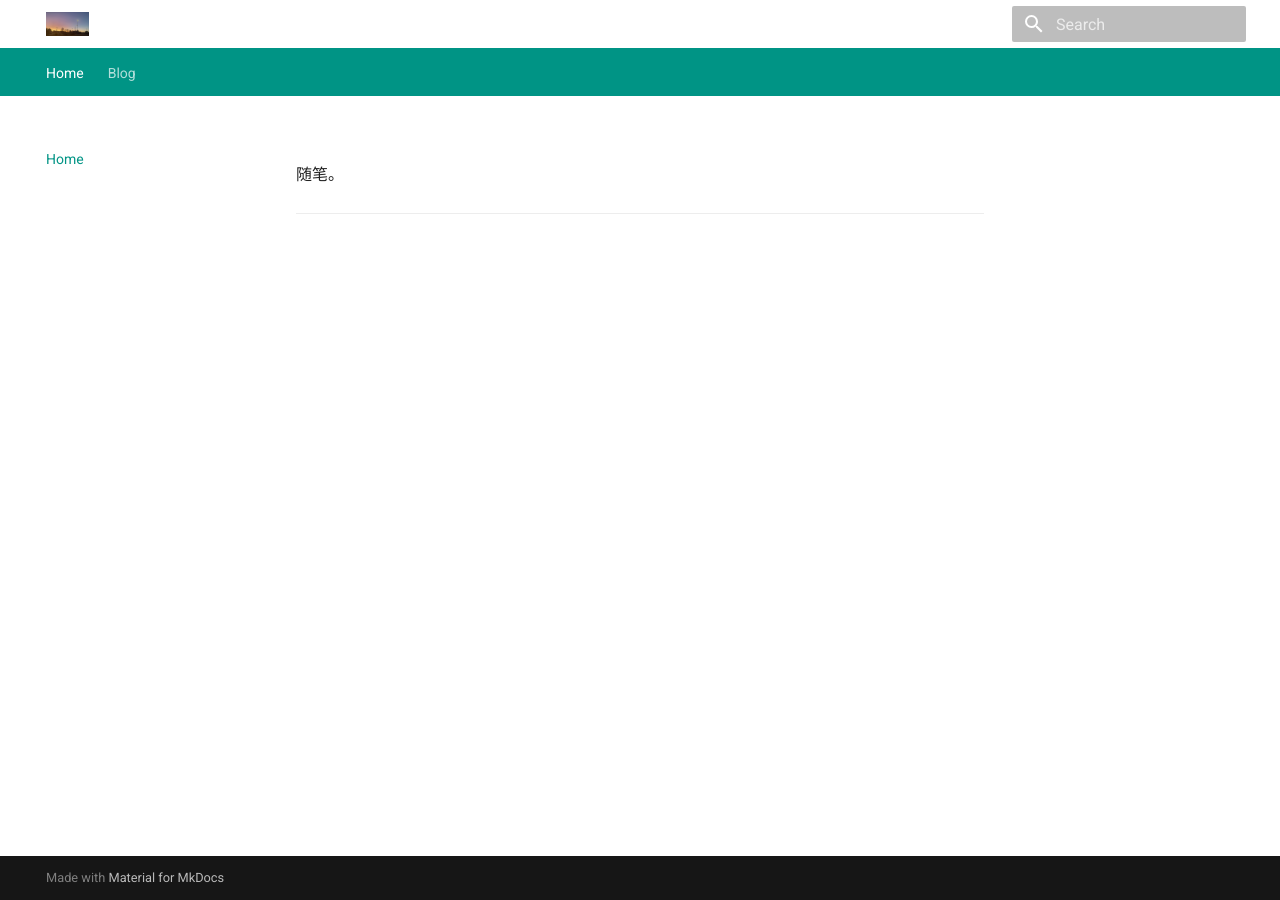
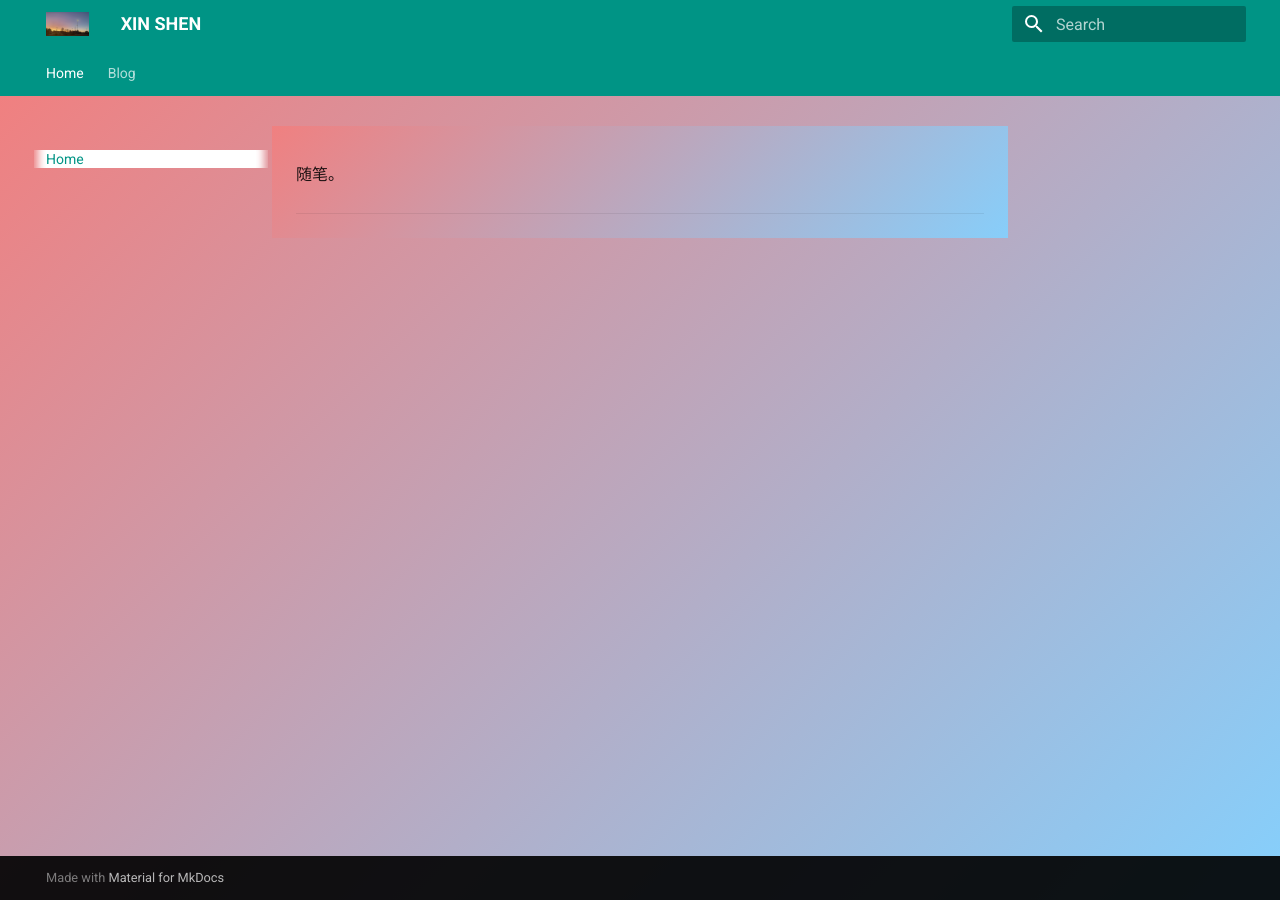
Before and after one commit to XINS3/WebXS, an MkDocs documentation site: the page built from docs/index.md, in a window 1280 px wide. Built offline with MkDocs 1.6.1 and Material for MkDocs 9.7.7, drawn with Linux system fonts in a browser that asks for light colours.

Commit message:
Update custom.css

```diff
--- a/docs/stylesheets/custom.css
+++ b/docs/stylesheets/custom.css
@@ -1,22 +1,27 @@
 .homepage-hero {
-  width: 100%;
-  height: 35vh; /* 视口高度的 1/4 */
-  overflow: hidden;
-  display: flex;
-  justify-content: center;
-  align-items: center;
-  background-color: #f08080; /* 可选，添加背景色 */
+    width: 100%;
+    height: 35vh;
+    overflow: hidden;
+    display: flex;
+    justify-content: center;
+    align-items: center;
+    background-image: url('../ele.png');
+    background-size: cover;
+    background-position: center;
 }
 
 
 .md-header {
-    background: url('ele.png') no-repeat center center;
+    background-image: url('ele.png');
+    background-repeat: no-repeat;
+    background-position: center;
     background-size: cover;
 }
+
 body,
 .md-content,
 .md-main {
-    background-color: linear-gradient(135deg, #f08080, #87cefa); /* light gray */
+    background: linear-gradient(135deg, #f08080, #87cefa); /* light gray */
 }
 .md-content h1:first-of-type {
     display: none;
```
